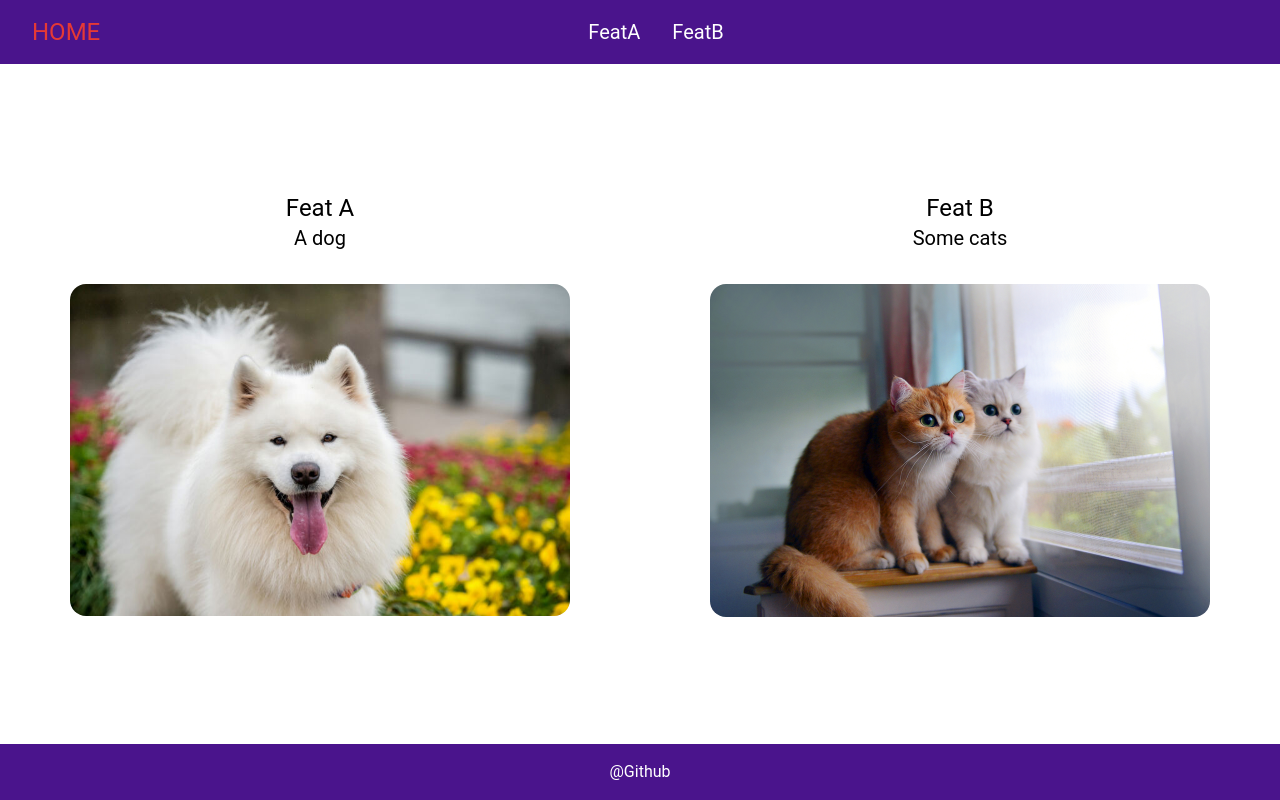
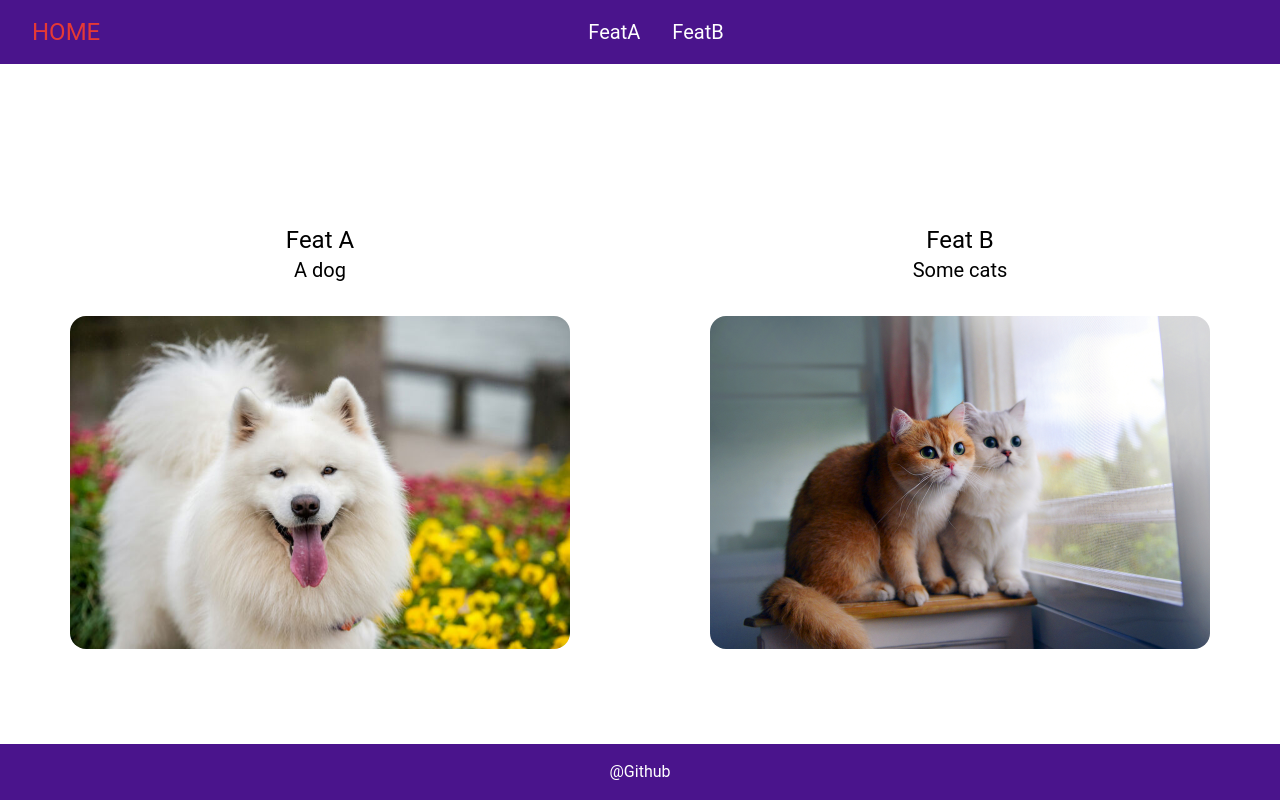
Before and after one commit to dopey2/next-js-ssg-hybrid-routing, a Next.js app: page /en/app in a window 1280 px wide. Built offline with nearby package versions, Linux system fonts and the light colour scheme.

Commit message:
feat(layout): set images inside a fixed size div for both featA & featB

```diff
--- a/src/feat/FeatA/index.tsx
+++ b/src/feat/FeatA/index.tsx
@@ -9,6 +9,7 @@ const Index = () => {
         <div className={"flex flex-1 flex-col items-center justify-center"}>
             <h1 className={"text-2xl"}>Feat A</h1>
             <h2 className={"text-xl"}>{i18n.t("app.featA.text")}</h2>
+            <div style={{ width: "500px", height: "300px" }}>
                 <Image
                     src={img}
                     alt={"dog"}
@@ -17,6 +18,7 @@ const Index = () => {
                     height={300}
                 />
             </div>
+        </div>
 
     );
 };
--- a/src/feat/FeatB/index.tsx
+++ b/src/feat/FeatB/index.tsx
@@ -8,6 +8,7 @@ const Index = () => {
         <div className={"flex flex-1 flex-col items-center justify-center"}>
             <h1 className={"text-2xl"}>Feat B</h1>
             <h2 className={"text-xl"}>{i18n.t("app.featB.text")}</h2>
+            <div style={{ width: "500px", height: "300px" }}>
                 <Image
                     src={img}
                     alt={"cats"}
@@ -16,6 +17,7 @@ const Index = () => {
                     height={300}
                 />
             </div>
+        </div>
 
     );
 };
```
Lines whose indentation alone changed are shown as unchanged.
